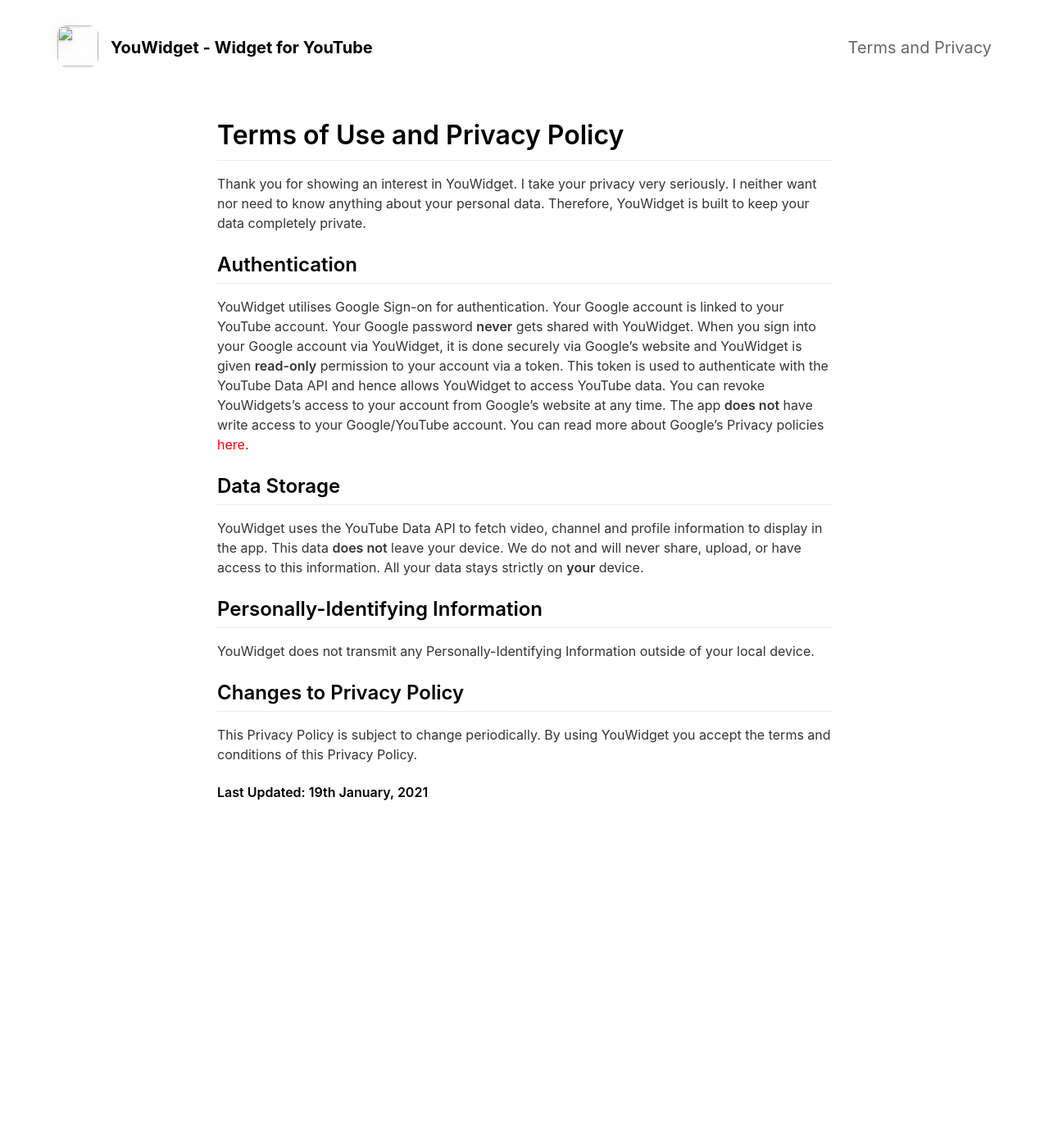
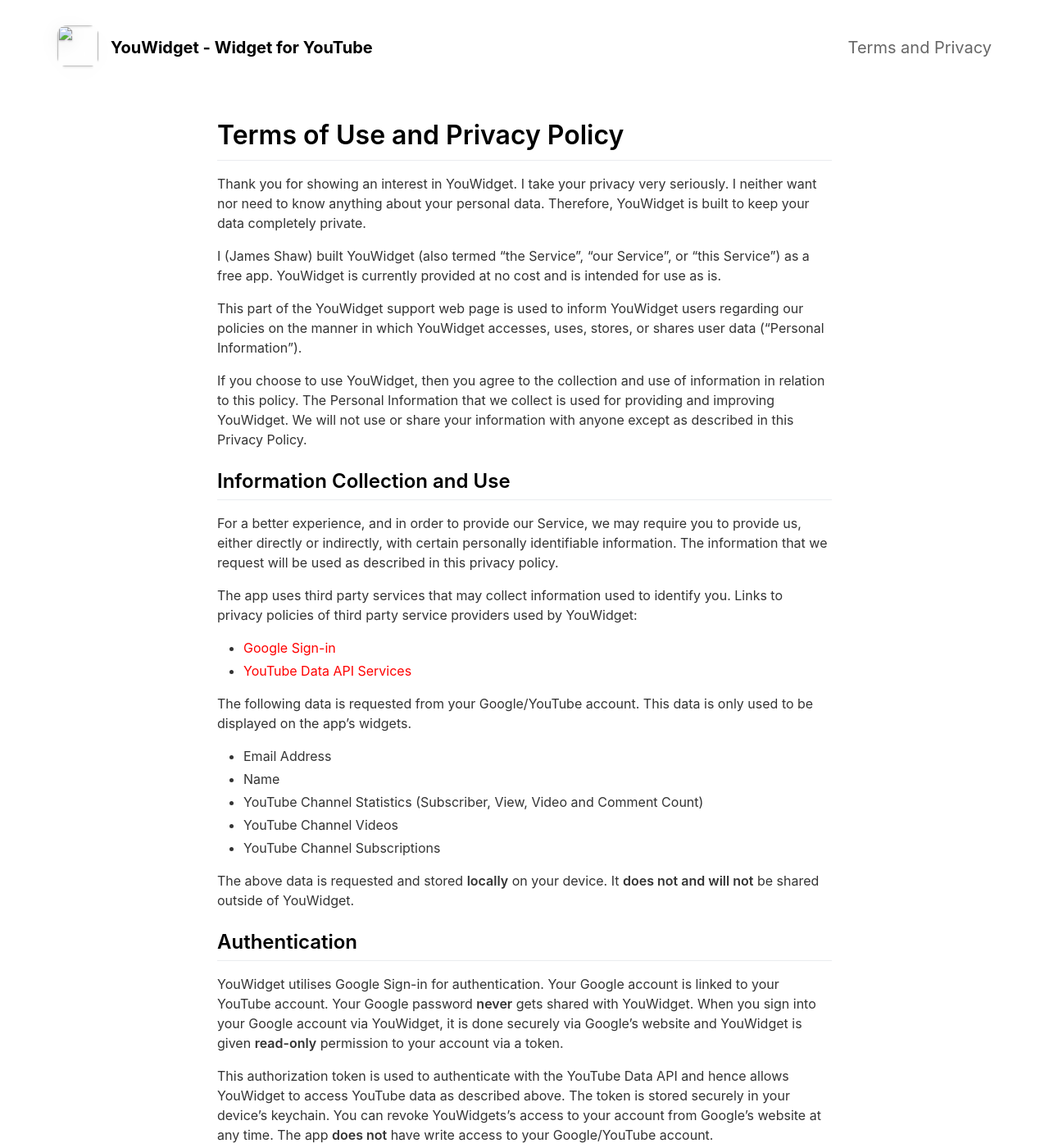
Before and after one commit to jsh8w/youwidget-landing, a Jekyll site: the page built from _pages/terms-and-privacy.md, in a window 1280 px wide and 1400 px high. Shown: the whole window at 82% size. Built offline with Jekyll 4.4.1, drawn with Linux system fonts in a browser that asks for light colours; nearby versions of some CDN libraries; some of the changed text lies outside the part shown.

Commit message:
Updated privacy policy.

```diff
--- a/_pages/terms-and-privacy.md
+++ b/_pages/terms-and-privacy.md
@@ -7,17 +7,45 @@ include_in_header: true
 # Terms of Use and Privacy Policy
 Thank you for showing an interest in YouWidget. I take your privacy very seriously. I neither want nor need to know anything about your personal data. Therefore, YouWidget is built to keep your data completely private.
 
+I (James Shaw) built YouWidget (also termed "the Service", "our Service", or "this Service") as a free app. YouWidget is currently provided at no cost and is intended for use as is.
+
+This part of the YouWidget support web page is used to inform YouWidget users regarding our policies on the manner in which YouWidget accesses, uses, stores, or shares user data ("Personal Information").
+
+If you choose to use YouWidget, then you agree to the collection and use of information in relation to this policy. The Personal Information that we collect is used for providing and improving YouWidget. We will not use or share your information with anyone except as described in this Privacy Policy.
+
+## Information Collection and Use
+For a better experience, and in order to provide our Service, we may require you to provide us, either directly or indirectly, with certain personally identifiable information. The information that we request will be used as described in this privacy policy.
+
+The app uses third party services that may collect information used to identify you. Links to privacy policies of third party service providers used by YouWidget:
+
+- [Google Sign-in](https://policies.google.com/privacy)
+- [YouTube Data API Services](https://developers.google.com/youtube/terms/api-services-terms-of-service)
+
+The following data is requested from your Google/YouTube account. This data is only used to be displayed on the app's widgets.
+- Email Address
+- Name
+- YouTube Channel Statistics (Subscriber, View, Video and Comment Count)
+- YouTube Channel Videos
+- YouTube Channel Subscriptions
+
+The above data is requested and stored **locally** on your device. It **does not and will not** be shared outside of YouWidget.
+
 ## Authentication
-YouWidget utilises Google Sign-on for authentication. Your Google account is linked to your YouTube account. Your Google password **never** gets shared with YouWidget. When you sign into your Google account via YouWidget, it is done securely via Google’s website and YouWidget is given **read-only** permission to your account via a token. This token is used to authenticate with the YouTube Data API and hence allows YouWidget to access YouTube data. You can revoke YouWidgets’s access to your account from Google’s website at any time. The app **does not** have write access to your Google/YouTube account. You can read more about Google’s Privacy policies [here](https://policies.google.com/privacy).
+YouWidget utilises Google Sign-in for authentication. Your Google account is linked to your YouTube account. Your Google password **never** gets shared with YouWidget. When you sign into your Google account via YouWidget, it is done securely via Google’s website and YouWidget is given **read-only** permission to your account via a token.
+
+This authorization token is used to authenticate with the YouTube Data API and hence allows YouWidget to access YouTube data as described above. The token is stored securely in your device's keychain. You can revoke YouWidgets’s access to your account from Google’s website at any time. The app **does not** have write access to your Google/YouTube account.
 
 ## Data Storage
 YouWidget uses the YouTube Data API to fetch video, channel and profile information to display in the app. This data **does not** leave your device. We do not and will never share, upload, or have access to this information. All your data stays strictly on **your** device.
 
-## Personally-Identifying Information
+## Links to Other Sites
 
-YouWidget does not transmit any Personally-Identifying Information outside of your local device.
+YouWidget may contain links to other sites. If you click on a third-party link, you will be directed to that site. Note that these external sites are not operated by me. Therefore, I strongly advise you to review the Privacy Policy of these websites. I have no control over and assume no responsibility for the content, privacy policies, or practices of any third-party sites or services.
 
 ## Changes to Privacy Policy
-This Privacy Policy is subject to change periodically. By using YouWidget you accept the terms and conditions of this Privacy Policy.
+I may update this Privacy Policy from time to time. Thus, you are advised to review this page periodically for any changes. I will notify you of any changes by posting the new or updated Privacy Policy on this page. These changes are effective immediately after they are posted on this page.
 
-#### Last Updated: 19th January, 2021
+## Contact Me
+Please do not hesitate to contact me if you have any questions regarding this privacy policy or YouWidget.
+
+#### Last Updated: 25th January, 2021
```
Also changed, not shown: 2 other files.
